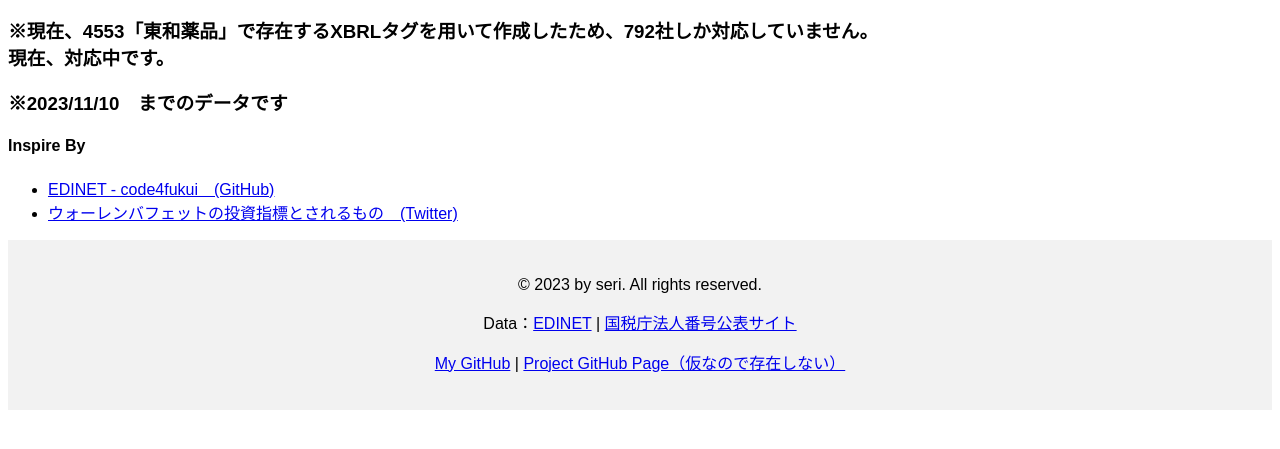
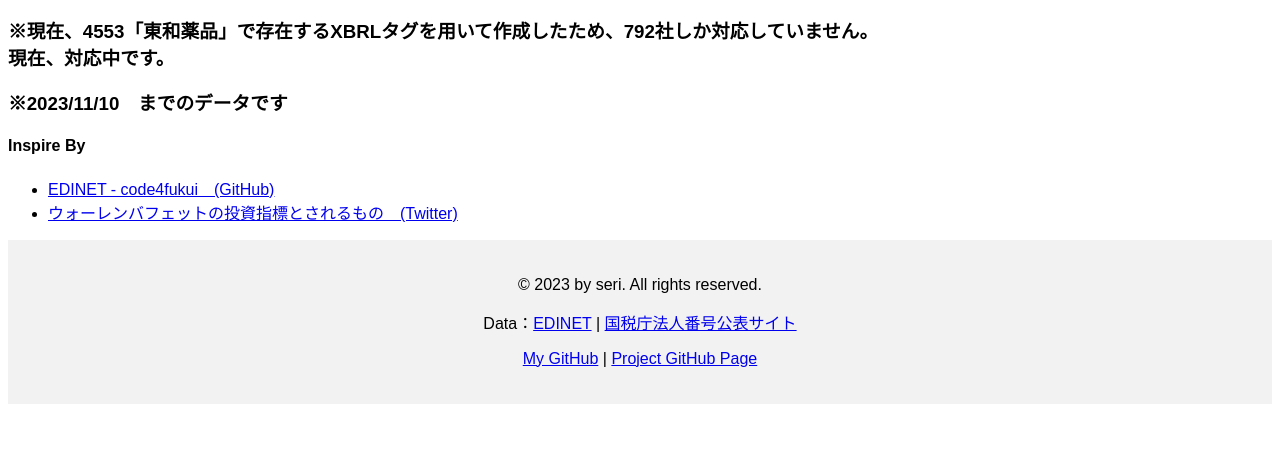
Before and after one commit to Shion-Serizawa/zaimu_calc, a plain HTML site: page index.html in a window 1280 px wide. Shown: the part 117-566 px from the top of the page. Drawn offline with Linux system fonts and the light colour scheme.

Commit message:
Project GitHub Pageを更新

```diff
--- a/index.html
+++ b/index.html
@@ -195,7 +195,7 @@
         <p>Data：<a href="https://disclosure2.edinet-fsa.go.jp/WEEK0010.aspx" target="_blank">EDINET</a> | <a
             href="https://www.houjin-bangou.nta.go.jp/" target="_blank">国税庁法人番号公表サイト</a></p>
         <p><a href="https://github.com/Shion-Serizawa" target="_blank">My GitHub</a> | <a
-                href="https://github.com/ProjectGithubPage" target="_blank">Project GitHub Page（仮なので存在しない）</a></p>
+                href="https://github.com/Shion-Serizawa/zaimu_calc" target="_blank">Project GitHub Page</a></p>
     </footer>
 
 </body>
```
